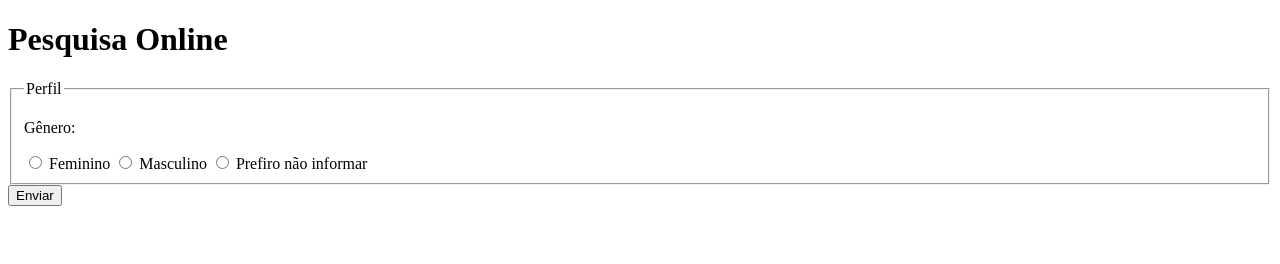
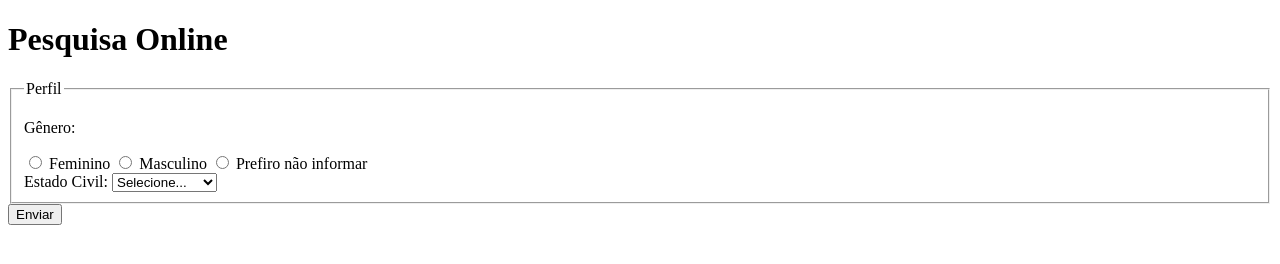
Before and after one commit to carolinarlima/culturama, a plain HTML site: page index.html in a window 1280 px wide. Drawn offline with Linux system fonts and the light colour scheme.

Commit message:
Adiciona opcoes de estado civil

```diff
--- a/index.html
+++ b/index.html
@@ -53,6 +53,17 @@
 
                 <input type="radio" name="userGender" value="notInformed">
                 <label for="userGender">Prefiro não informar</label>
+                <br>
+
+                <label for="maritalStatus">Estado Civil:</label>
+                <select name="maritalStatus">
+                    <option value="notInformed">Selecione...</option>
+                    <option value="Casado">Casado(a)</option>
+                    <option value="Solteiro">Solteiro(a)</option>
+                    <option value="Divorciado">Divorciado(a)</option>
+                    <option value="Viuvo">Viúvo(a)</option>
+                    <option value="UniaoEstavel">União Estável</option>
+                </select>
 
             </fieldset>
 
```
